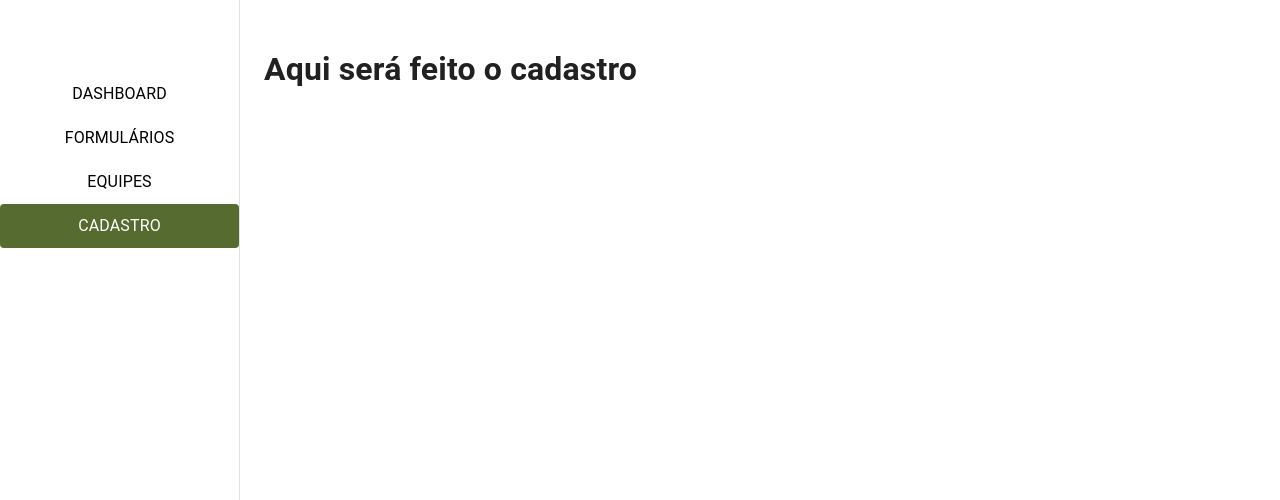
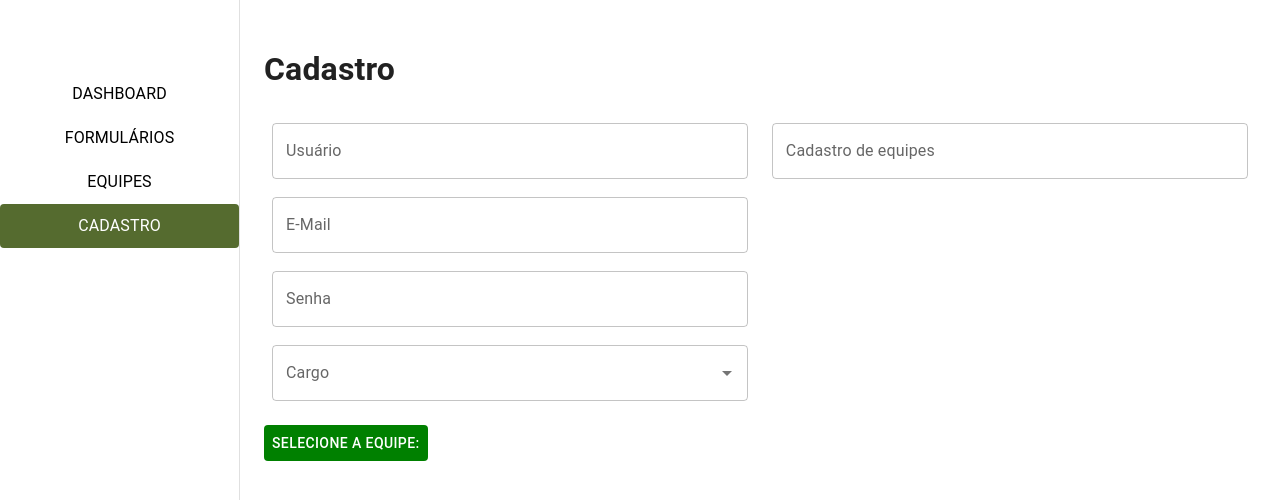
Before and after one commit to Phoenix-Team-Fatec/OAK-RH, a React (Vite) app in the folder frontend/: page /cadastro in a window 1280 px wide. Shown: the top 500 px of the page. Built offline with nearby package versions, Linux system fonts and the light colour scheme.

Commit message:
Criação tela cadastro

```diff
--- a/frontend/src/components/CadastroUser/CadastroUser.tsx
+++ b/frontend/src/components/CadastroUser/CadastroUser.tsx
@@ -1,7 +1,144 @@
-import React from 'react';
+import React, { useState } from 'react';
+import Box from '@mui/material/Box';
+import { TextField, Autocomplete, Button, Typography, Modal, Card, CardActionArea, Grid } from '@mui/material';
+
+const style = {
+  position: 'absolute' as 'absolute',
+  top: '50%',
+  left: '50%',
+  transform: 'translate(-50%, -50%)',
+  width: 600,
+  height: 600,
+  bgcolor: 'background.paper',
+  border: '2px solid #556B2F',
+  boxShadow: 24,
+  p: 4,
+  overflowY: 'auto',
+};
 
 const CadastroUser: React.FC = () => {
-  return <h1>Aqui será feito o cadastro</h1>;
+  const [open, setOpen] = useState(false);
+  const [selectedTeam, setSelectedTeam] = useState<string | null>(null); // Estado para o card selecionado
+
+  const handleOpen = () => setOpen(true);
+  const handleClose = () => setOpen(false);
+
+  // Função que será chamada ao clicar em um card
+  const handleCardClick = (team: string) => {
+    setSelectedTeam(team); // Atualiza o estado com o card selecionado
+    handleClose(); // Fecha o modal após a seleção
+  };
+
+  return (
+    <>
+      <h1>Cadastro</h1>
+
+      {/* Estrutura principal usando Flexbox */}
+      <Box
+        component="form"
+        sx={{
+          display: 'flex',
+          justifyContent: 'space-between',
+          flexDirection: 'row',
+          '& > :not(style)': { m: 1 },
+          width: '100%',
+        }}
+        noValidate
+        autoComplete="off"
+      >
+        {/* Coluna esquerda - Campos principais */}
+        <Box
+          sx={{
+            display: 'flex',
+            flexDirection: 'column',
+            width: '48%',
+            gap: '18px',
+          }}
+        >
+          <TextField id="cadastro_usuario" label="Usuário" variant="outlined" />
+          <TextField id="cadastro_email" label="E-Mail" variant="outlined" />
+          <TextField id="cadastro_senha" label="Senha" variant="outlined" type="password" />
+          <Autocomplete
+            disablePortal
+            options={['Líder', 'Liderado']}
+            sx={{ width: '100%' }}
+            renderInput={(params) => <TextField {...params} label="Cargo"/>}
+          />
+        </Box>
+
+        {/* Coluna direita - Campo de Equipes */}
+        <Box
+          sx={{
+            display: 'flex',
+            flexDirection: 'column',
+            width: '48%',
+          }}
+        >
+          <TextField id="cadastro_equipes" label="Cadastro de equipes" variant="outlined" />
+        </Box>
+      </Box>
+
+      {/* Botão para abrir o modal */}
+      <Button onClick={handleOpen} sx={{ mt: 2, color:'white', backgroundColor:'green'}}>Selecione a equipe:</Button>
+
+      {/* Exibir o card da equipe selecionada fora do modal */}
+      {selectedTeam && (
+        <Box sx={{
+              mt: 2,
+              p: 2,
+              borderRadius:'10px',
+              border: '1px solid',
+              width: '150px',
+              height:'150px',
+              backgroundColor: '#556B2F',
+              color: 'white',
+              display: 'flex',              // Flexbox para centralizar o conteúdo
+              justifyContent: 'center',     // Alinha horizontalmente
+              alignItems: 'center',         // Alinha verticalmente
+              }}>
+          <Typography variant="h6">{selectedTeam}</Typography>
+        </Box>
+      )}
+
+      {/* Modal de seleção das equipes */}
+      <Modal
+        open={open}
+        onClose={handleClose}
+        aria-labelledby="modal-modal-title"
+        aria-describedby="modal-modal-description"
+      >
+        <Box sx={style}>
+          <Typography id="modal-modal-title" variant="h6" component="h2">
+            EQUIPES
+          </Typography>
+
+          {/* Grid para organizar os cards --- length de array controla o número de cards */}
+          <Grid container spacing={2} sx={{ mt: 2 }}>
+            {Array.from({ length: 16 }).map((_, index) => (
+              <Grid item xs={6} sm={3} key={index}>
+                <CardActionArea onClick={() => handleCardClick(`Equipe ${index + 1}`)}>
+                  <Card
+                    sx={{
+                      backgroundColor: '#556B2F',
+                      height: 100,
+                      color: 'white',
+                      border: '20px',
+                      borderRadius: '10px',
+                      display: 'flex',              // Flexbox para centralizar o conteúdo
+                      justifyContent: 'center',     // Alinha horizontalmente
+                      alignItems: 'center',         // Alinha verticalmente
+                    }}
+                  >
+                    <Typography variant="h6" align="center">Equipe {index + 1}</Typography>
+                  </Card>
+                </CardActionArea>
+              </Grid>
+            ))}
+          </Grid>
+        </Box>
+      </Modal>
+    </>
+  );
 };
 
 export default CadastroUser;
```
Also changed, not shown: frontend/src/components/CadastroUser/index.css (added).
